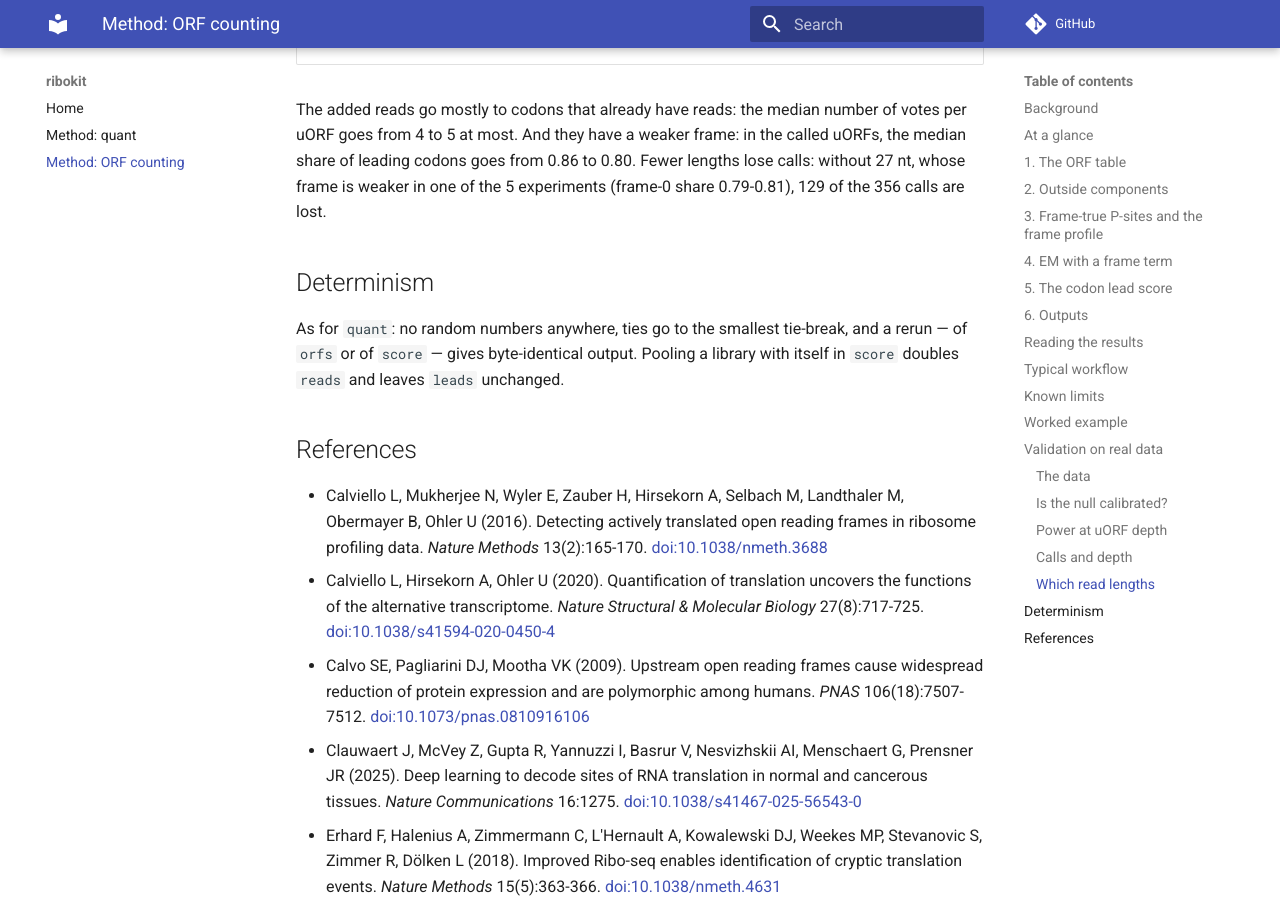
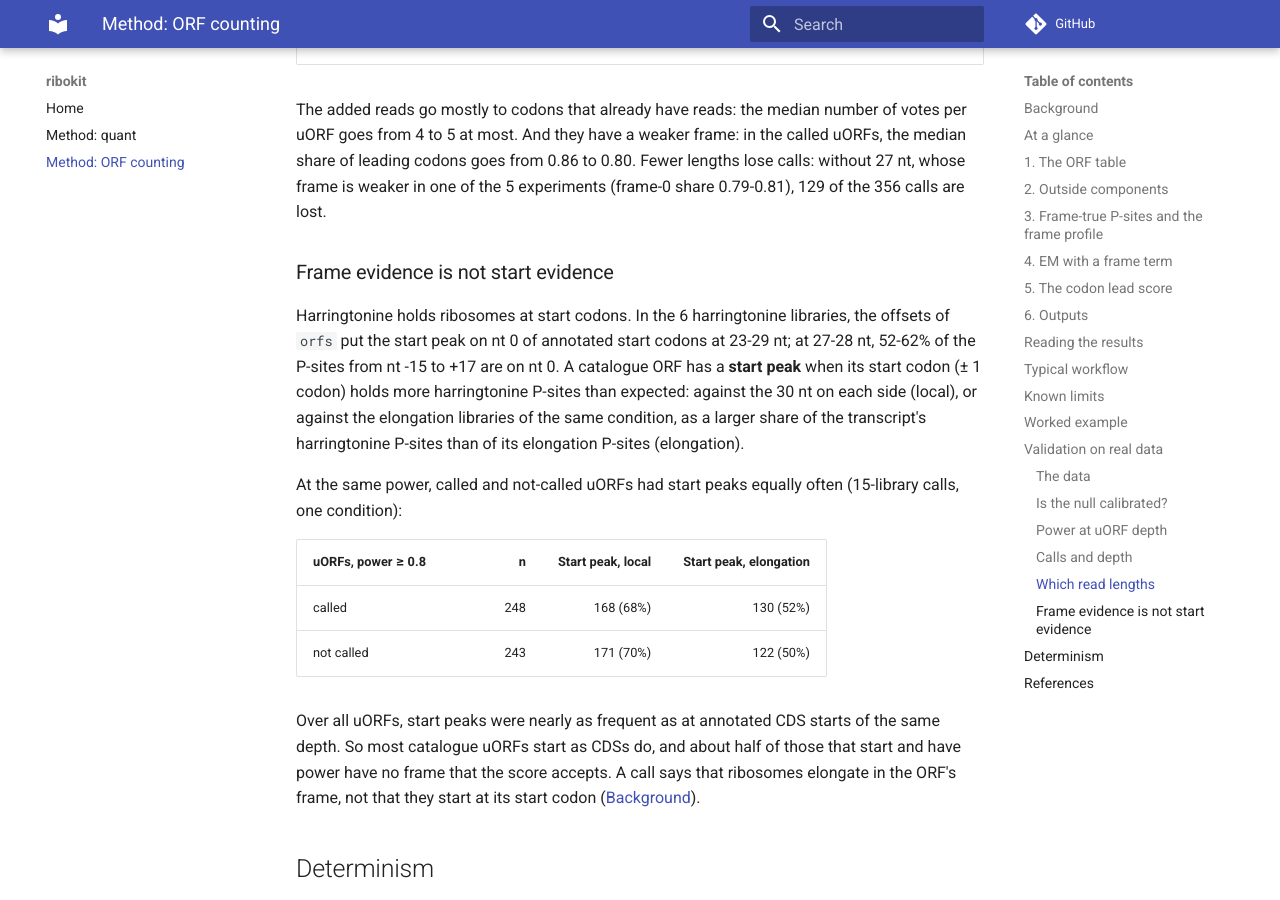
Before and after one commit to katarinagresova/ribokit, an MkDocs documentation site: the page built from docs/orfs.md, in a window 1280 px wide and 900 px high, scrolled down 19436 px. Built offline with MkDocs 1.6.1 and Material for MkDocs 9.7.7, drawn with Linux system fonts in a browser that asks for light colours; comment, search, counter and statistics services are not loaded.

Commit message:
docs: show that frame evidence is not start evidence

```diff
--- a/docs/orfs.md
+++ b/docs/orfs.md
@@ -743,6 +743,31 @@ frame: in the called uORFs, the median share of leading codons goes from
 weaker in one of the 5 experiments (frame-0 share 0.79-0.81), 129 of the
 356 calls are lost.
 
+### Frame evidence is not start evidence
+
+Harringtonine holds ribosomes at start codons. In the 6 harringtonine
+libraries, the offsets of `orfs` put the start peak on nt 0 of annotated
+start codons at 23-29 nt; at 27-28 nt, 52-62% of the P-sites from nt -15 to
++17 are on nt 0. A catalogue ORF has a **start peak** when its start codon
+(± 1 codon) holds more harringtonine P-sites than expected: against the 30
+nt on each side (local), or against the elongation libraries of the same
+condition, as a larger share of the transcript's harringtonine P-sites than
+of its elongation P-sites (elongation).
+
+At the same power, called and not-called uORFs had start peaks equally
+often (15-library calls, one condition):
+
+| uORFs, power ≥ 0.8 | n | Start peak, local | Start peak, elongation |
+|---|---:|---:|---:|
+| called | 248 | 168 (68%) | 130 (52%) |
+| not called | 243 | 171 (70%) | 122 (50%) |
+
+Over all uORFs, start peaks were nearly as frequent as at annotated CDS
+starts of the same depth. So most catalogue uORFs start as CDSs do, and about half of
+those that start and have power have no frame that the score accepts. A call
+says that ribosomes elongate in the ORF's frame, not that they start at its
+start codon ([Background](#background)).
+
 ## Determinism
 
 As for `quant`: no random numbers anywhere, ties go to the smallest tie-break,
```
